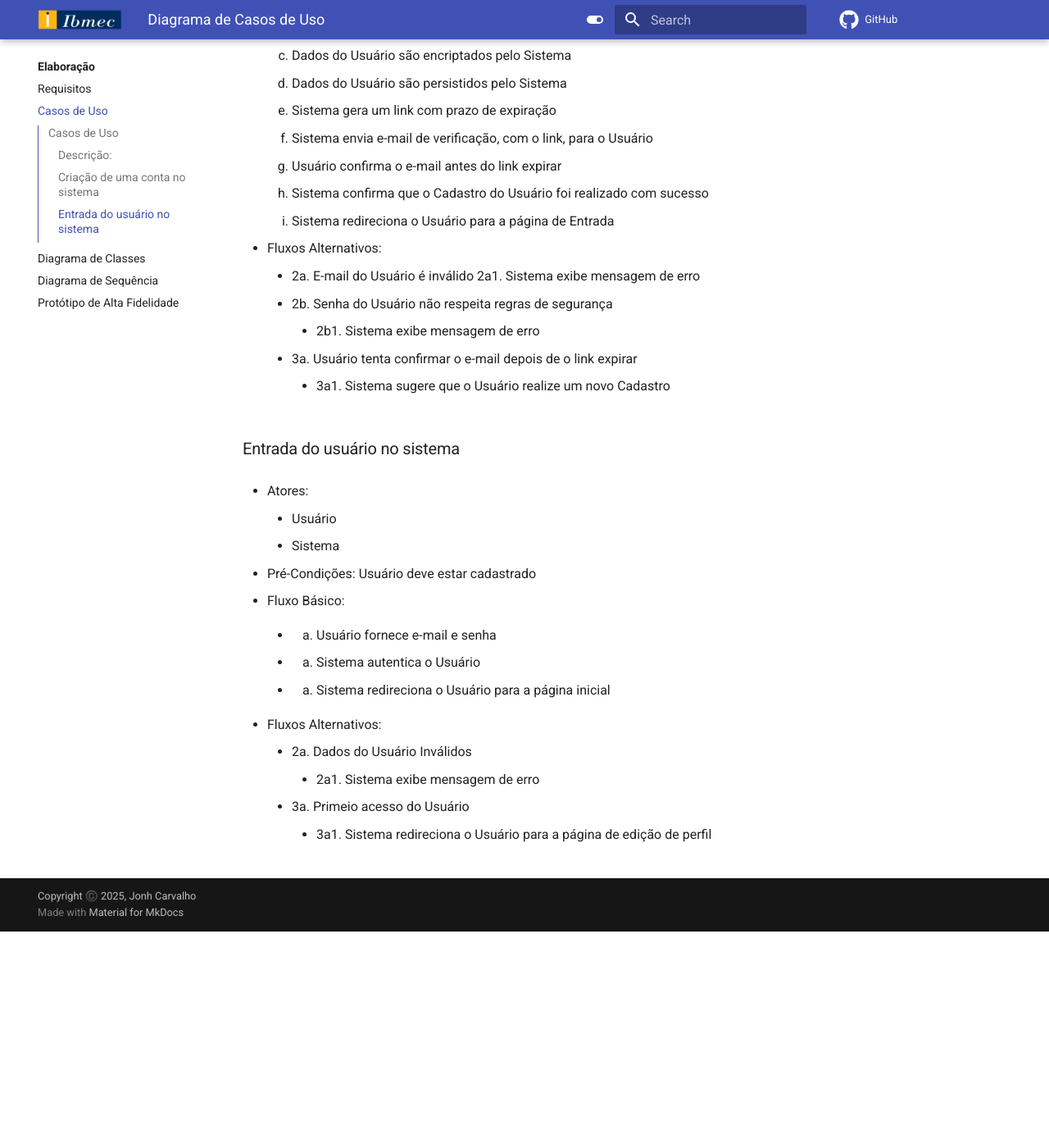
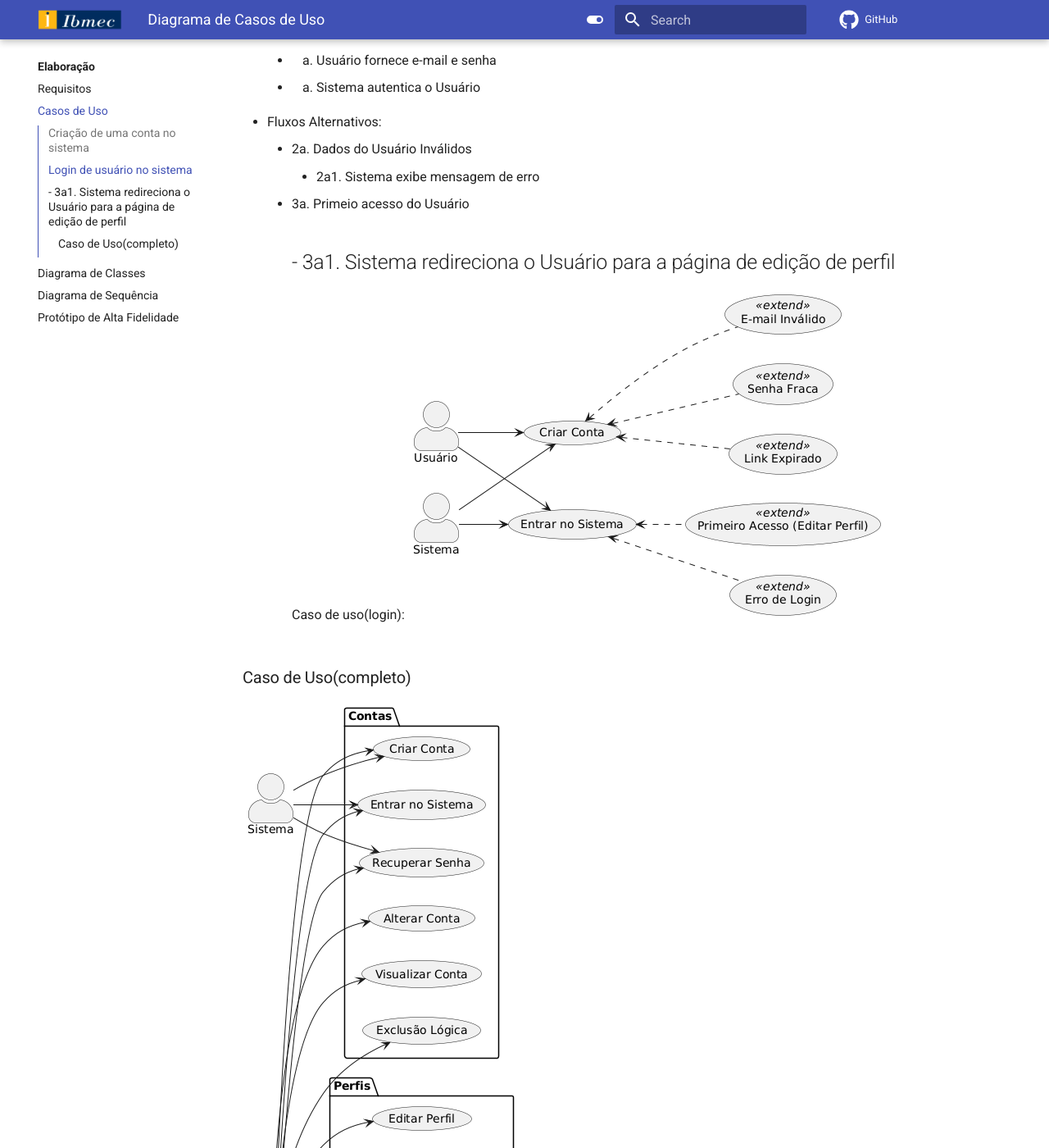
Before and after one commit to Projetos-de-Extensao/PBE_25.2_8002_I, an MkDocs documentation site: the page built from docs/Elaboracao/casos_de_uso.md, in a window 1280 px wide and 1400 px high, scrolled down 1504 px. Shown: the whole window at 82% size. Built offline with MkDocs 1.6.1 and Material for MkDocs 9.7.7, drawn with Linux system fonts in a browser that asks for light colours; comment, search, counter and statistics services are not loaded; before the commit the page ends 2640 px from its top, so only the background shows below that; some of the changed text lies outside the part shown.

Commit message:
commit 25/09, organizando mk docs casos de uso.

```diff
--- a/docs/Elaboracao/casos_de_uso.md
+++ b/docs/Elaboracao/casos_de_uso.md
@@ -3,46 +3,14 @@
 title: Diagrama de Casos de Uso
 ---
 
-## Casos de Uso
 
-### Descrição:
 
-- Contas
-	- Criação
-	- Entrada
-	- Alteração
-	- Recuperar Senha
-	- Exclusão Lógica
-	- Visualização
-
-- Perfis
-	- Edição
-	- Pesquisar
-	- Visualização
-	- Seguir/Deixar de Seguir
-
-- Postagens (Público)
-	- Criação
-	- Exclusão
-	- Interação
-	- Visualização
-
-- Mensagens (Privado)
-	- Criação
-	- Exclusão
-	- Visualização
-
-- Galerias
-	- Albuns
-- Blogs
-- Grupos
 
 ### Criação de uma conta no sistema
 
 * Atores:
 
 	- Usuário
-	- Sistema
 
 - Pré-Condições:
 	- Nenhuma
@@ -56,7 +24,6 @@
     6. Sistema envia e-mail de verificação, com o link, para o Usuário
     7. Usuário confirma o e-mail antes do link expirar
     8. Sistema confirma que o Cadastro do Usuário foi realizado com sucesso
-    9. Sistema redireciona o Usuário para a página de Entrada
 
 - Fluxos Alternativos:
 	- 2a. E-mail do Usuário é inválido
@@ -66,22 +33,30 @@
 	- 3a. Usuário tenta confirmar o e-mail depois de o link expirar
 		- 3a1. Sistema sugere que o Usuário realize um novo Cadastro
 
-### Entrada do usuário no sistema
+caso de uso(criar conta): ![Caso de Uso 2](../assets/Casos_de_Uso/casos de uso criar conta.png)
+
+
+### Login de usuário no sistema
+
 
 - Atores:
 	- Usuário
-	- Sistema
 
 - Pré-Condições:
-	Usuário deve estar cadastrado
 
 - Fluxo Básico:
     - 1. Usuário fornece e-mail e senha
 	- 2. Sistema autentica o Usuário
-	- 3. Sistema redireciona o Usuário para a página inicial
 
 - Fluxos Alternativos:
 	- 2a. Dados do Usuário Inválidos
 		- 2a1. Sistema exibe mensagem de erro
 	- 3a. Primeio acesso do Usuário
 		- 3a1. Sistema redireciona o Usuário para a página de edição de perfil
+		-
+Caso de uso(login): ![Caso de Uso 3 (login)](../assets/Casos_de_Uso/casos de uso 3(login).png)
+
+
+
+### Caso de Uso(completo)
+![Caso de Uso 2](../assets/Casos_de_Uso/casos de uso 2.png)
--- a/mkdocs.yml
+++ b/mkdocs.yml
@@ -58,12 +58,9 @@
   - pymdownx.caret
   # Formatting
   - pymdownx.critic
-  # Admonitions
+  # Admonitions  pip install mkdocs-material
   - pymdownx.details
   # Icons & Emojis
-  - pymdownx.emoji:
-      emoji_index: !!python/name:material.extensions.emoji.twemoji ''
-      emoji_generator: !!python/name:material.extensions.emoji.to_svg ''
   # Code Blocks
   - pymdownx.highlight:
       anchor_linenums: true
```
Also changed, not shown: docs/Iniciacao/doc_template.md (+1 -1 lines), docs/assets/Casos_de_Uso/Exemplocaso_de_uso_1.png (deleted), docs/assets/Casos_de_Uso/caso de uso 4.png (added), docs/assets/Casos_de_Uso/casos de uso 2.png (added), docs/assets/Casos_de_Uso/casos de uso 3(login).png (added), docs/assets/Casos_de_Uso/casos de uso 3.png (added), docs/assets/Casos_de_Uso/casos de uso criar conta.png (added).
